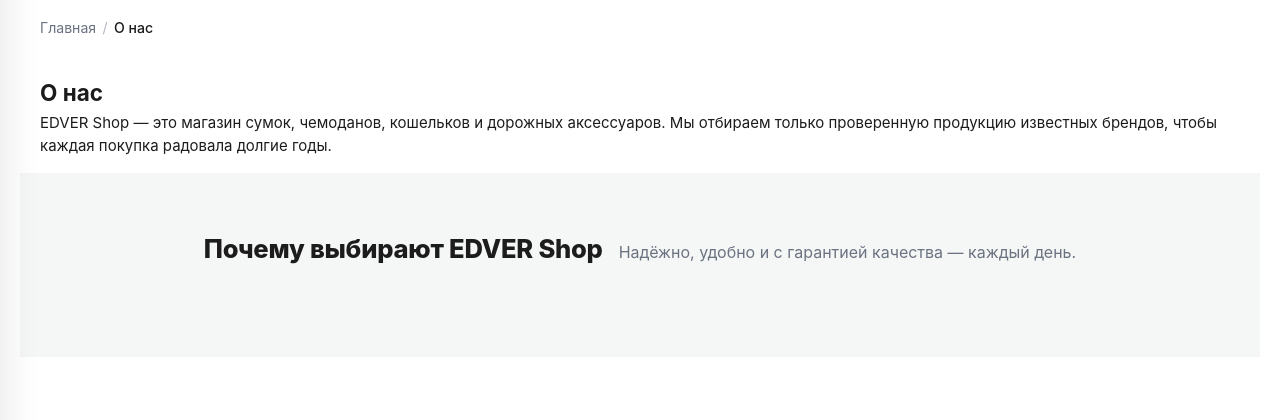
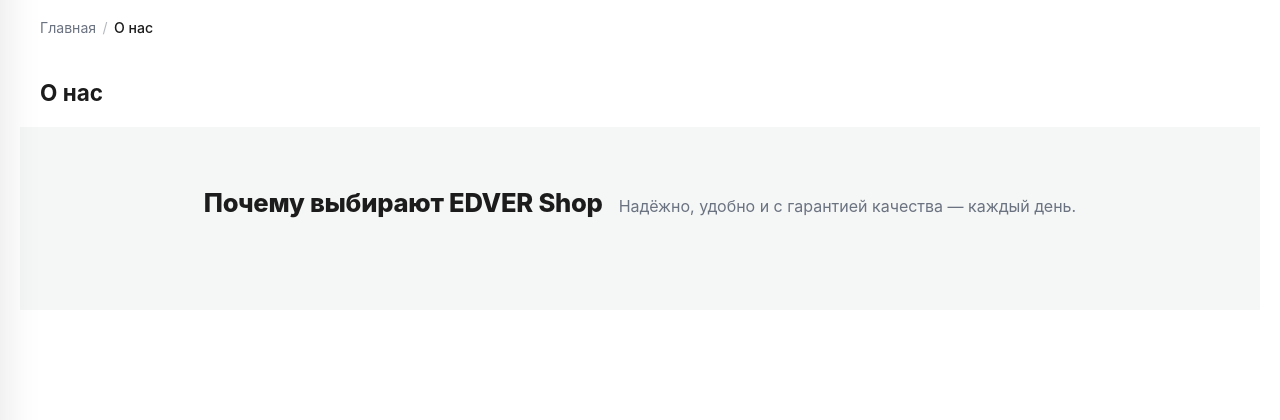
Before and after one commit to Xumpocmb/Edver-shop, a Django app: page /about/ in a window 1280 px wide. Shown: the part 71-491 px from the top of the page. Run offline with Django 5.2, Linux system fonts and the light colour scheme; data that the repository does not hold is empty; parts of the project's set-up code (start-up, migrations or seed data) failed here and were passed over.

Commit message:
Remove static text from About page

```diff
--- a/templates/app_home/about.html
+++ b/templates/app_home/about.html
@@ -18,8 +18,6 @@
 
     <section class="container" style="padding: 2rem 20px 1rem;">
         <h1 class="catalog-head__title">О нас</h1>
-        <p class="catalog-head__desc">EDVER Shop — это магазин сумок, чемоданов, кошельков и дорожных аксессуаров.
-            Мы отбираем только проверенную продукцию известных брендов, чтобы каждая покупка радовала долгие годы.</p>
     </section>
 
     {% if page and page.content %}
```
